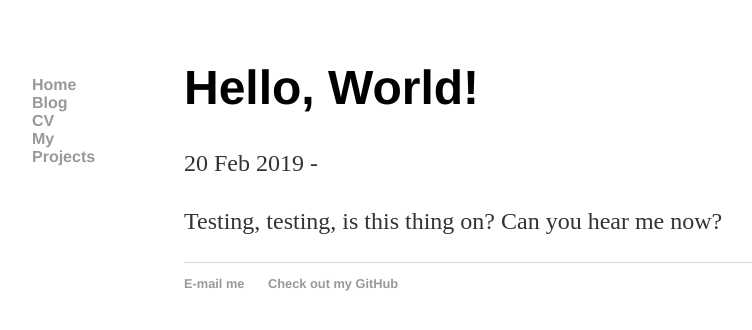
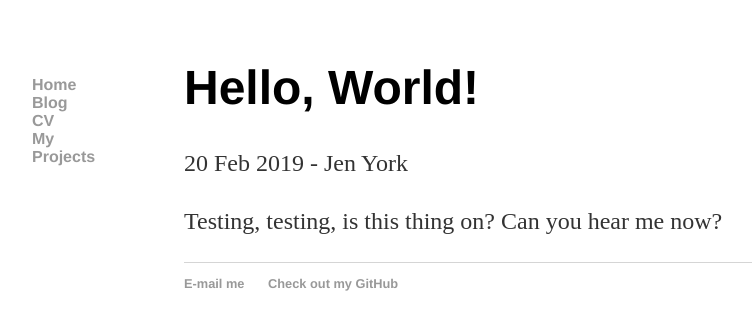
Before and after one commit to RocketGeek42/rocketgeek.github.io, a Jekyll site: the page built from _posts/2019-02-20-hello-world.md, in a window 1280 px wide. Shown: the top 330 px of the page, without its empty margins (8-760 px from the left). Built offline with Jekyll 4.4.1, drawn with Linux system fonts in a browser that asks for light colours.

Commit message:
More tweaks

```diff
--- a/_posts/2019-02-20-hello-world.md
+++ b/_posts/2019-02-20-hello-world.md
@@ -2,6 +2,7 @@
 layout: post
 title: Hello, World!
 date: 2019-02-20
+author: Jen York
 ---
 
 Testing, testing, is this thing on?
--- a/blog/index.html
+++ b/blog/index.html
@@ -7,9 +7,9 @@ title: Hey I did a thing blog
 	<ul class="posts">
 
 	  {% for post in site.posts %}
-	    <li>
+	    <h2>
 				<h2><a href="{{ post.url }}">{{ post.date | date_to_string }} {{ post.title }}</a></h2>
 				<p>{{ post.excerpt}}</p>
-			</li>
+			</h2>
 	  {% endfor %}
 	</ul>
```
